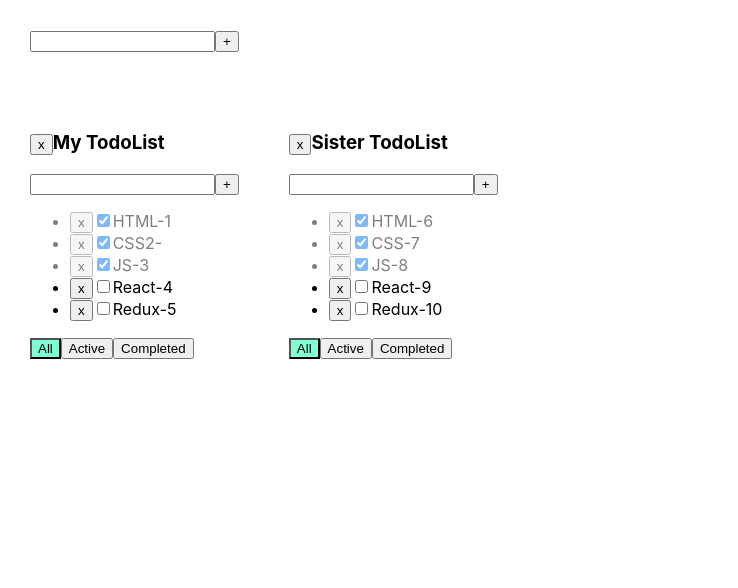
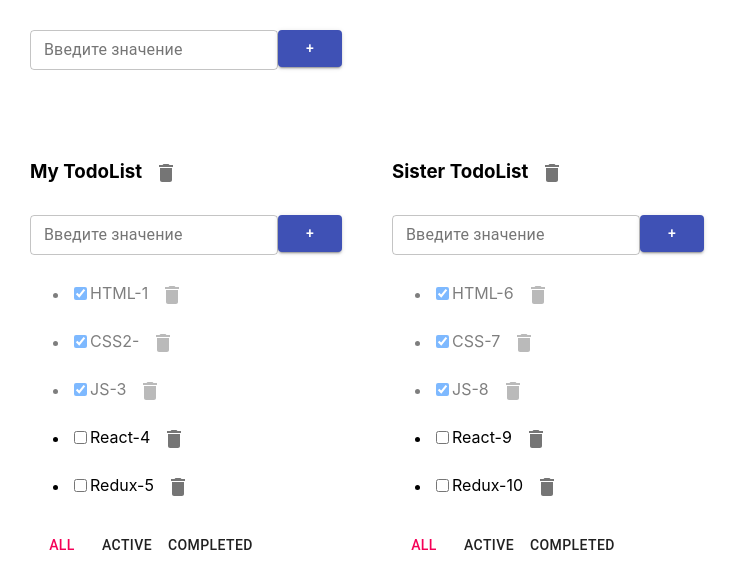
Before and after one commit to Belom7/it-incubator-todolist-ts, a React (Create React App) app: page / in a window 1280 px wide. Shown: the top 588 px of the page, without its empty margins (0-738 px from the left). Built offline with nearby package versions, Linux system fonts and the light colour scheme.

Commit message:
рефактор кода, подключили material ui, переделываем на него все кнопки

```diff
--- a/package.json
+++ b/package.json
@@ -3,6 +3,8 @@
   "version": "0.1.0",
   "private": true,
   "dependencies": {
+    "@material-ui/core": "^4.12.3",
+    "@material-ui/icons": "^4.11.2",
     "@testing-library/jest-dom": "^5.11.4",
     "@testing-library/react": "^11.1.0",
     "@testing-library/user-event": "^12.1.10",
--- a/src/InputAddTask.tsx
+++ b/src/InputAddTask.tsx
@@ -1,3 +1,4 @@
+import {Button, TextField} from "@material-ui/core";
 import React, {ChangeEvent, KeyboardEvent, useState} from "react";
 import cl from "./ToDoList.module.css";
 
@@ -29,13 +30,25 @@ export const InputAddTask = (props: InputAddTaskPropsType) => {
 
     return (
         <div>
-            <input value={title}
-                   onChange={onChangeHandlerInput}
-                   onKeyPress={onKeyPressHandler}
-                   className={error ? cl.error : ''}
+            {/*<input value={title}*/}
+            {/*       onChange={onChangeHandlerInput}*/}
+            {/*       onKeyPress={onKeyPressHandler}*/}
+            {/*       className={error ? cl.error : ''}*/}
+            {/*/>*/}
+            <TextField variant={'outlined'}
+                       size={"small"}
+                       value={title}
+                       onChange={onChangeHandlerInput}
+                       onKeyPress={onKeyPressHandler}
+                       error={!!error}
+                       label={'Введите значение'}
+                       helperText={error}
+
             />
-            <button onClick={onClickHandlerAddButton}>+</button>
-            {error && <div className={cl.errorMessage}>{error}</div>}
+
+            {/*<button onClick={onClickHandlerAddButton}>+</button>*/}
+            {/*{error && <div className={cl.errorMessage}>{error}</div>}*/}
+            <Button variant={'contained'} color={'primary'} onClick={onClickHandlerAddButton}>+</Button>
         </div>
     )
 }
--- a/src/MapTasks.tsx
+++ b/src/MapTasks.tsx
@@ -2,6 +2,8 @@ import cl from "./ToDoList.module.css";
 import React from "react";
 import {inPropsType} from "./ToDoList";
 import {EditableSpan} from "./EditableSpan";
+import {Delete} from "@material-ui/icons";
+import {IconButton} from "@material-ui/core";
 
 type PropsType={
     tasks:inPropsType[]
@@ -17,15 +19,20 @@ export const MapTasks=(props:PropsType)=>{
         props.updateTask(id,title)
     }
 
+    const onClickHandler = (taskID:string) => {
+        props.onClickHandlerDeleteButton(props.idTasks, taskID)
+    }
+
     return(
         <ul>
             {props.tasks.map(t=>{
                 return(
                     <li key={t.id} className={t.isDone? cl.isDone : ''}>
-                        <button onClick={()=>props.onClickHandlerDeleteButton(props.idTasks, t.id)}>x</button>
+                        {/*<button onClick={()=>onClickHandler(t.id)}>x</button>*/}
                         <input type="checkbox" checked={t.isDone}
                                onChange={(event)=>props.onChangeHandlerInputStatus(props.idTasks, t.id, event.currentTarget.checked)} />
                         <EditableSpan title={t.title} callBack={(title)=>callBackHandler(t.id, title)}/>
+                        <IconButton onClick={()=>onClickHandler(t.id)}><Delete/></IconButton>
                     </li>
                 )
             })}
--- a/src/ToDoList.tsx
+++ b/src/ToDoList.tsx
@@ -4,6 +4,8 @@ import cl from './ToDoList.module.css'
 import {MapTasks} from "./MapTasks";
 import {InputAddTask} from "./InputAddTask";
 import {EditableSpan} from "./EditableSpan";
+import {Button, IconButton} from "@material-ui/core";
+import {Delete} from "@material-ui/icons";
 
 type PropsType = {
     id:string
@@ -52,8 +54,9 @@ export const ToDoList:React.FC<PropsType> = (props) => {
     return (
         <div>
             <h3>
-                <button onClick={onClickHandlerDeleteToDoList}>x</button>
+                {/*<button onClick={onClickHandlerDeleteToDoList}>x</button>*/}
                 <EditableSpan title={props.title} callBack={updateTaskHandlerTodoList}/>
+                <IconButton onClick={onClickHandlerDeleteToDoList}><Delete/></IconButton>
             </h3>
             <InputAddTask callBack={collBackHandler} />
             <MapTasks tasks={props.tasks}
@@ -63,15 +66,15 @@ export const ToDoList:React.FC<PropsType> = (props) => {
                       updateTask={updateTaskHandlerTask}
             />
             <div>
-                <button className={props.filter === 'All' ? cl.activeFilterButton : ''}
+                <Button color={props.filter === 'All' ? 'secondary' : 'default'}
                         onClick={() => onClickHandlerFilterButton(props.id, 'All')}>All
-                </button>
-                <button className={props.filter === 'Active' ? cl.activeFilterButton : ''}
+                </Button>
+                <Button color={props.filter === 'Active' ? 'secondary' : 'default'}
                         onClick={() => onClickHandlerFilterButton(props.id,'Active')}>Active
-                </button>
-                <button className={props.filter === 'Completed' ? cl.activeFilterButton : ''}
+                </Button>
+                <Button color={props.filter === 'Completed' ? 'secondary' : 'default'}
                         onClick={() => onClickHandlerFilterButton(props.id,'Completed')}>Completed
-                </button>
+                </Button>
             </div>
         </div>
     )
```
Also changed, not shown: 1 other file (tests, documents, lock files or other folders).
